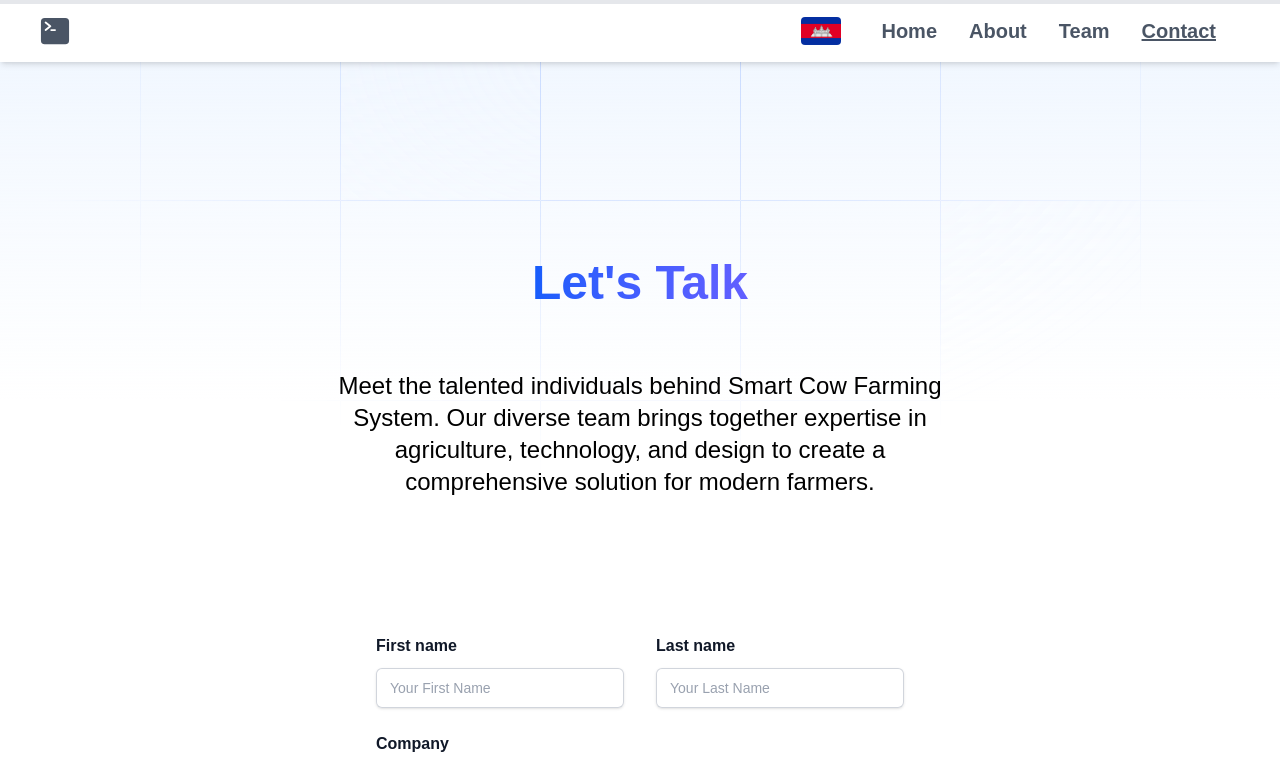
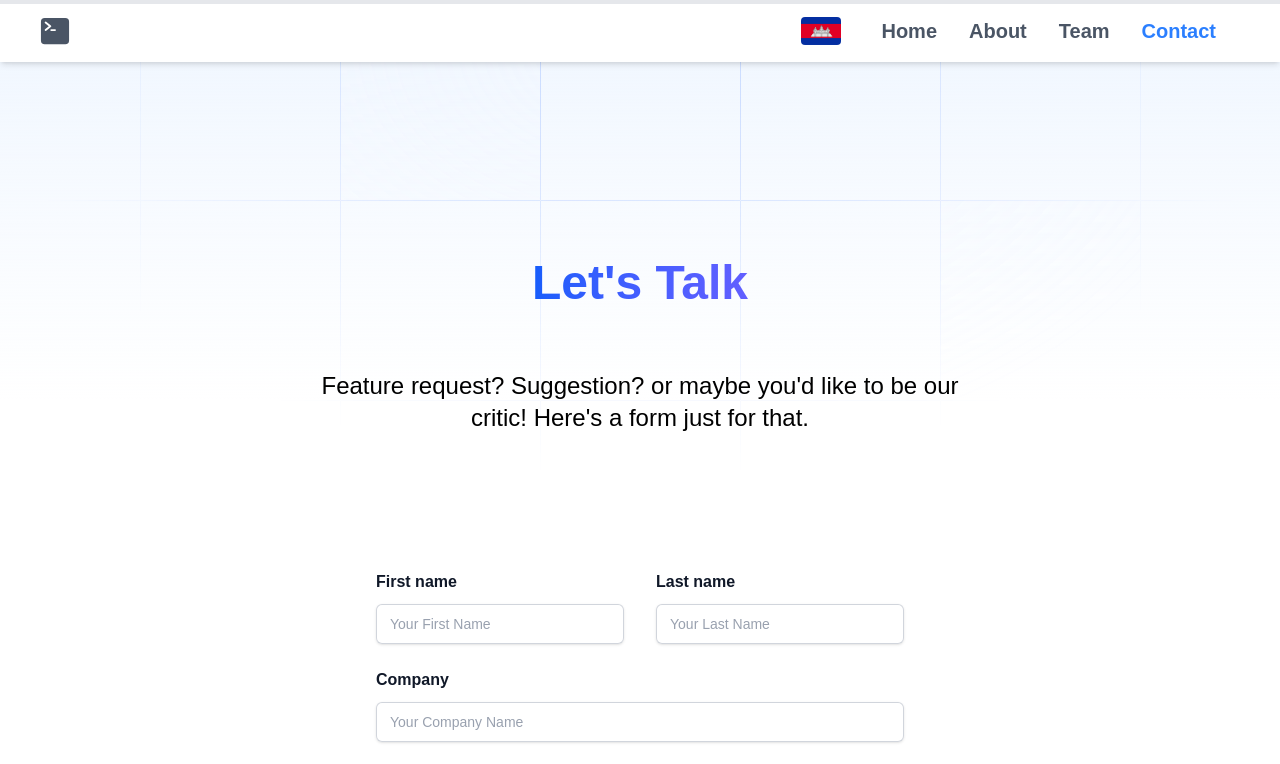
Before and after one commit to chhengz/cfsweb, a React (Vite) app: page /contact in a window 1280 px wide. Shown: the top 764 px of the page. Built offline with nearby package versions, Linux system fonts and the light colour scheme; no server answers.

Commit message:
feat: Enhance NavBar styling, update localization keys, and add StatusToastAlert component

```diff
--- /dev/null
+++ b/src/components/customs/alert/StatusToastAlert.jsx
@@ -0,0 +1,9 @@
+import React from 'react'
+
+const StatusToastAlert = () => {
+  return (
+    <div>StatusToastAlert</div>
+  )
+}
+
+export default StatusToastAlert
--- a/src/components/customs/navbar/NavBar.jsx
+++ b/src/components/customs/navbar/NavBar.jsx
@@ -102,11 +102,11 @@ const NavBar = () => {
                 ${open ? "top-18" : "-top-68"}`}
             >
               {links.map((link, i) => (
-                <li key={i} className="md:ml-8 text-xl md:my-0 my-8 bg-white">
+                <li key={i} className="flex items-center md:ml-8 text-xl md:my-0 my-8 bg-white">
                   <NavLink
                     onClick={() => setOpen(false)}
                     to={link.path}
-                    className="block w-fit font-bold text-gray-600 hover:text-gray-400 hover:underline duration-500"
+                    className="block w-fit font-bold text-gray-600 hover:text-gray-400 duration-500 active:text-blue-500"
                   >
                     {t(link.label)}
                   </NavLink>
--- a/src/index.css
+++ b/src/index.css
@@ -8,7 +8,8 @@
 }
 
 .active {
-  text-decoration: underline;
+  color: var(--color-blue-500);
+  /* text-decoration: underline;  */
 }
 
 html[lang="en"] {
--- a/src/locales/en.json
+++ b/src/locales/en.json
@@ -45,11 +45,11 @@
     "_Comment Features": "Features",
 
     "_Comment Team": "Team",
-    "Meet Our Team": "Meet Our Team",
+    "MeetOurTeam": "Meet Our Team",
     "TeamDescription": "Meet the talented individuals behind Smart Cow Farming System. Our diverse team brings together expertise in agriculture, technology, and design to create a comprehensive solution for modern farmers.",
 
     "_Comment Contact": "Contact",
-    "Let's Talk": "Let's Talk",
-    "ContactDescription": "Meet the talented individuals behind Smart Cow Farming System. Our diverse team brings together expertise in agriculture, technology, and design to create a comprehensive solution for modern farmers."
+    "LetsTalk": "Let's Talk",
+    "ContactDescription": "Feature request? Suggestion? or maybe you'd like to be our critic! Here's a form just for that."
 
 }
--- a/src/locales/km.json
+++ b/src/locales/km.json
@@ -54,10 +54,10 @@
     "Mobile & Web Dashboard": "ផ្ទាំងគ្រប់គ្រងគេហទំព័រ និងចល័ត",
 
     "_Comment Team": "Team",
-    "Meet Our Team": "ជួបជាមួយក្រុមរបស់យើង",
+    "MeetOurTeam": "ជួបជាមួយក្រុមរបស់យើង",
     "TeamDescription": "ជួបជាមួយបុគ្គលដែលមានទេពកោសល្យនៅពីក្រោយប្រព័ន្ធ Smart Cow Farming ។ ក្រុមការងារចម្រុះរបស់យើងនាំមកនូវអ្នកជំនាញក្នុងវិស័យកសិកម្ម បច្ចេកវិទ្យា និងការរចនារួមគ្នា ដើម្បីបង្កើតដំណោះស្រាយដ៏ទូលំទូលាយសម្រាប់កសិករសម័យទំនើប។",
 
     "_Comment Contact": "Contact",
-    "Let's Talk": "តោះនិយាយគ្នា",
+    "LetsTalk": "តោះនិយាយគ្នា",
     "ContactDescription": "សំណើលក្ខណៈពិសេស? សំណូមពរ? ឬប្រហែលជាអ្នកចង់ធ្វើជាអ្នករិះគន់របស់យើង! នេះជាទម្រង់សម្រាប់តែប៉ុណ្ណឹង។"
 }
--- a/src/pages/Contact.jsx
+++ b/src/pages/Contact.jsx
@@ -36,7 +36,7 @@ const Contact = () => {
           <div className="container flex flex-col items-center justify-center p-4 mx-auto space-y-8 sm:p-10">
             {/* <h1 className="text-4xl font-extrabold text-transparent bg-clip-text bg-gradient-to-r from-blue-600 to-indigo-500 leading-none text-center sm:text-5xl"> */}
             <h1 className="text-4xl font-extrabold text-transparent bg-clip-text bg-gradient-to-r from-blue-600 to-indigo-500 leading-relaxed text-center sm:text-5xl">
-            {t("Let's Talk")}
+            {t('LetsTalk')}
             </h1>
             <p class="p-4 text-2xl max-w-2xl text-center dark:text-gray-600">
             {t('ContactDescription')}
--- a/src/pages/Team.jsx
+++ b/src/pages/Team.jsx
@@ -3,9 +3,8 @@ import ListCard from "../components/customs/card/ListCard";
 import Loading from "../components/customs/loading/Loading";
 import useFetchData from "../hooks/useFetchData";
 
-// sample API URL
-const IMG_URL =
-  "https://tse4.mm.bing.net/th/id/OIP.zi4Xf-NhgVgITYi_UTApDAHaHa?rs=1&pid=ImgDetMain";
+// sample IMAGE_URL
+const IMG_URL = "https://tse4.mm.bing.net/th/id/OIP.zi4Xf-NhgVgITYi_UTApDAHaHa?rs=1&pid=ImgDetMain";
 
 const Team = () => {
   const { t } = useTranslation();
@@ -13,21 +12,22 @@ const Team = () => {
 
   return (
     <section className="relative overflow-hidden pb-12 sm:pb-16 sm:pt-14 lg:pb-24 xl:pb-28 xl:pt-30">
-      <div className="relative z-20 w-full pt-15 flex flex-col justify-center items-center">
+      <div className="w-full pt-15 flex flex-col justify-center items-center">
         {/* Team Section */}
+        {loading ? (
+          <Loading />
+        ) : (
           <section className="py-6 ">
             <div className="container flex flex-col items-center justify-center p-4 mx-auto space-y-8 sm:p-10">
               <h1 className="text-4xl font-extrabold text-transparent bg-clip-text bg-gradient-to-r from-blue-600 to-indigo-500 leading-relaxed text-center sm:text-5xl">
-              {t("Meet Our Team")}
+                {t('MeetOurTeam')}
               </h1>
               <p className="p-4 text-2xl max-w-2xl text-center text-gray-500 dark:text-gray-600">
                 {t('TeamDescription')}
               </p>
               {/* Group Members Section for display profile picture and name */}
               <div className="flex flex-row flex-wrap-reverse justify-center">
-              {loading ? (
-                <Loading />
-              ) : (
+              {
                 data?.GROUP_MEMBERS?.map((member, index) => (
                 <ListCard
                   key={index}
@@ -35,8 +35,8 @@ const Team = () => {
                   name={member.name}
                   role={member.role}
                 />
-                ))
-              )}
+                ))}
+
                 {/* {!loading && members.length === 0 ? (
                 <p className="text-lg text-red-500">No members found.</p>
               ) : (
@@ -49,9 +49,11 @@ const Team = () => {
                   />
                 ))
               )} */}
+
               </div>
             </div>
           </section>
+        )}
       </div>
     </section>
   );
```
Lines whose indentation alone changed are shown as unchanged.
